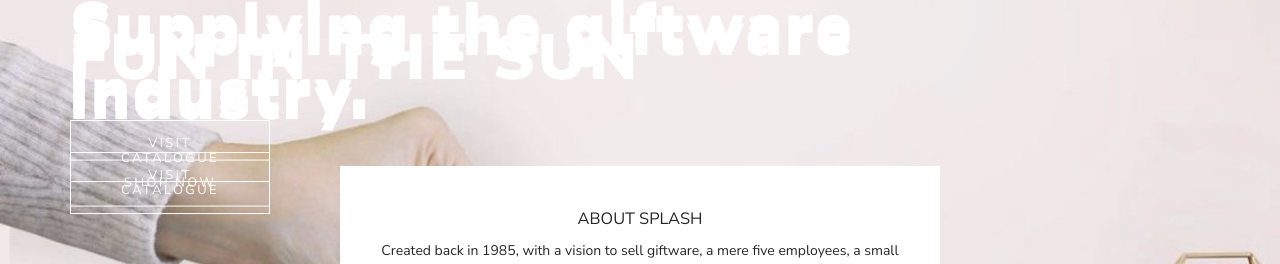
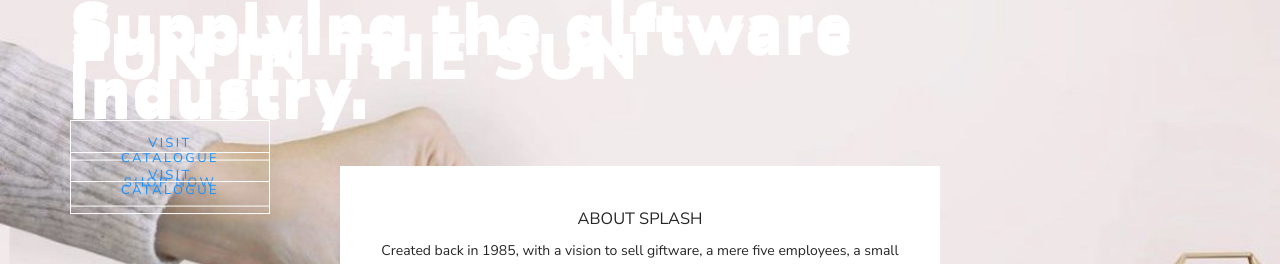
Before and after one commit to davidharris319/splash-website, a React (Create React App) app: page / in a window 1280 px wide. Shown: the part 456-720 px from the top of the page. Built offline with nearby package versions, Linux system fonts and the light colour scheme.

Commit message:
added a link to shop now buttons in slider

```diff
--- a/src/pages/Home/Home.jsx
+++ b/src/pages/Home/Home.jsx
@@ -57,7 +57,7 @@
           <div className="inner">
             <h1>{item.title}</h1>
             <p>{item.description}</p>
-            <button>{item.button}</button>
+            <button><a href="http://splash.remotecatalog.com/login.php">{item.button}</a></button>
           </div>
         </div>
       ))}
```
